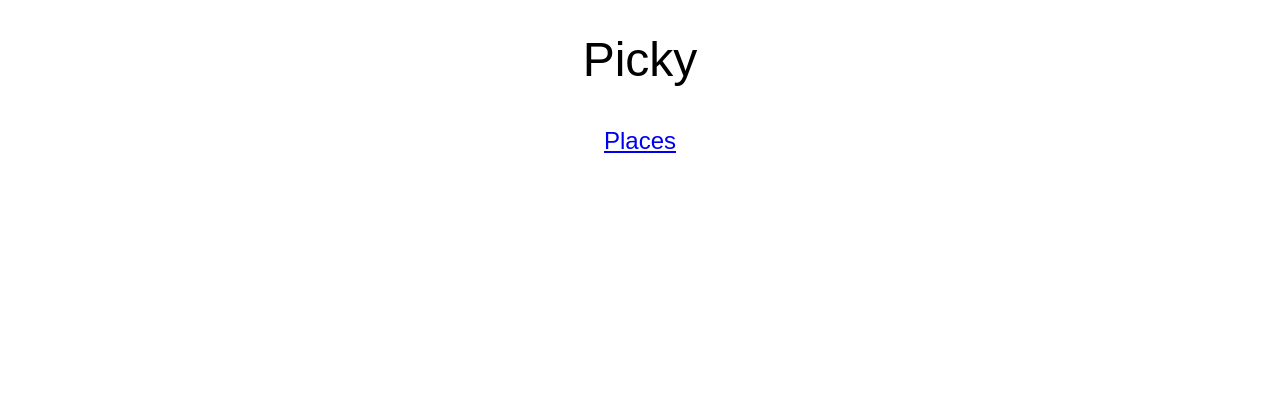
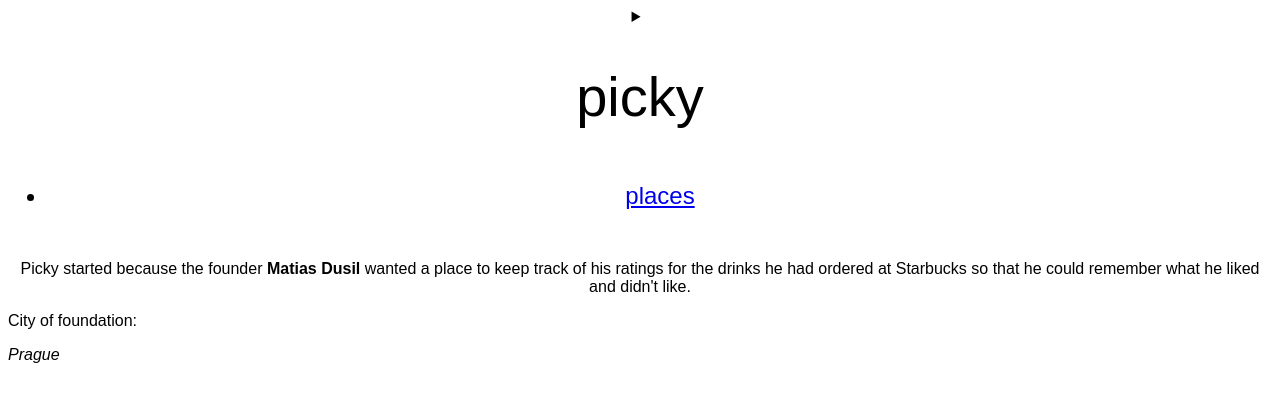
Before and after one commit to matislime/picky, a plain HTML site: page index.html in a window 1280 px wide. Drawn offline with Linux system fonts and the light colour scheme.

Commit message:
Mimo course adaptions

```diff
--- a/index.html
+++ b/index.html
@@ -1,14 +1,33 @@
 <!DOCTYPE html>
 <html>
-<!--choosing the tab name and linking to the correct css design file-->
 <head>
   <title>Picky Homepage</title>
   <link rel="stylesheet" type="text/css" href="styles.css">
 </head>
 <body>
-  <div class="container">
-    <h1 class="title">Picky</h1>
-    <p class="option"><a href="places/places.html">Places</a></p>
-  </div>
+  <header>
+    <details class="container">
+        <summary><h1 class="title">picky</h1></summary>
+        <p>the website that helps you decide what to order</p>
+    </details>
+    <nav class="container">
+      <ul>
+        <li class="option"><a href="places/places.html">places</a></li>
+      </ul>
+      <br>
+    </nav>
+  </header>
+  <main>
+    <div class="container">
+    <p>
+      Picky started because the founder <span class="founder">Matias Dusil</span>
+      wanted a place to keep track of his ratings for the drinks he had ordered
+      at Starbucks so that he could remember what he liked and didn't like.
+    </p>
+    </div>
+  </main>
+  <footer>
+    <p>City of foundation: <address>Prague</address></p>
+  </footer>
 </body>
 </html>
--- a/styles.css
+++ b/styles.css
@@ -1,11 +1,7 @@
-/*defining parameters for each element defined in the html on the same file level*/
-body {
-    margin: 0;
-    padding: 0;
-    display: flex;
-    align-items: center;
-    justify-content: center;
-    height: auto;
+html {
+  font-family: Arial, sans-serif;
+  color: black;
+  font-size: 12pt;
 }
 
 .container {
@@ -13,16 +9,14 @@ body {
 }
 
 .title {
-    font-size: 48px;
+  font-size: 350%;
   font-weight: normal;
-    font-family:sans-serif;
-    color: black;
-    margin-bottom: auto;
 }
 
 .option {
-    font-size: 24px;
-    font-family: sans-serif;
-    color: black;
-    line-height: 2.5;
+  font-size: 150%;
 }
+
+.founder {
+  font-weight: bold;
+}
```
Lines whose indentation alone changed are shown as unchanged.
